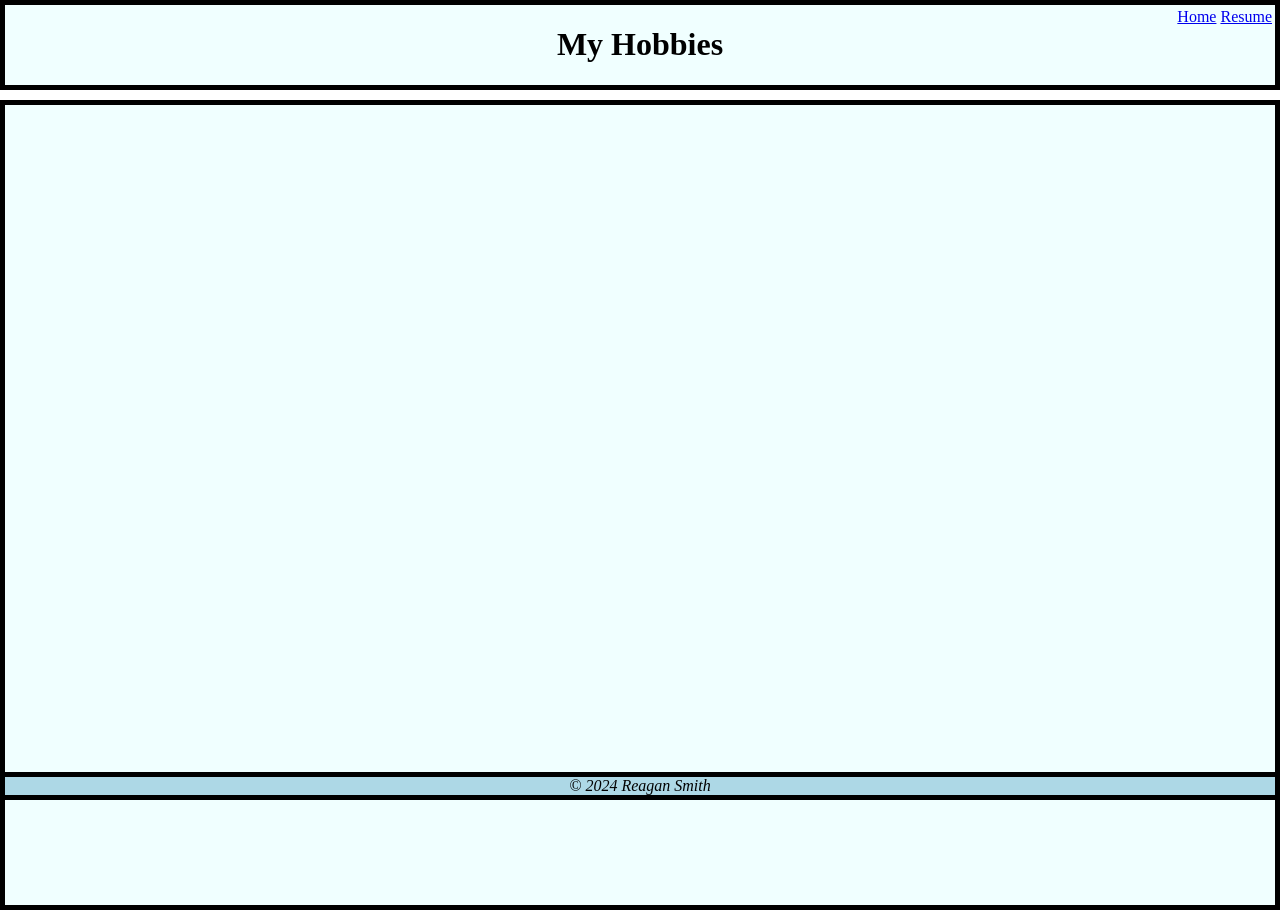
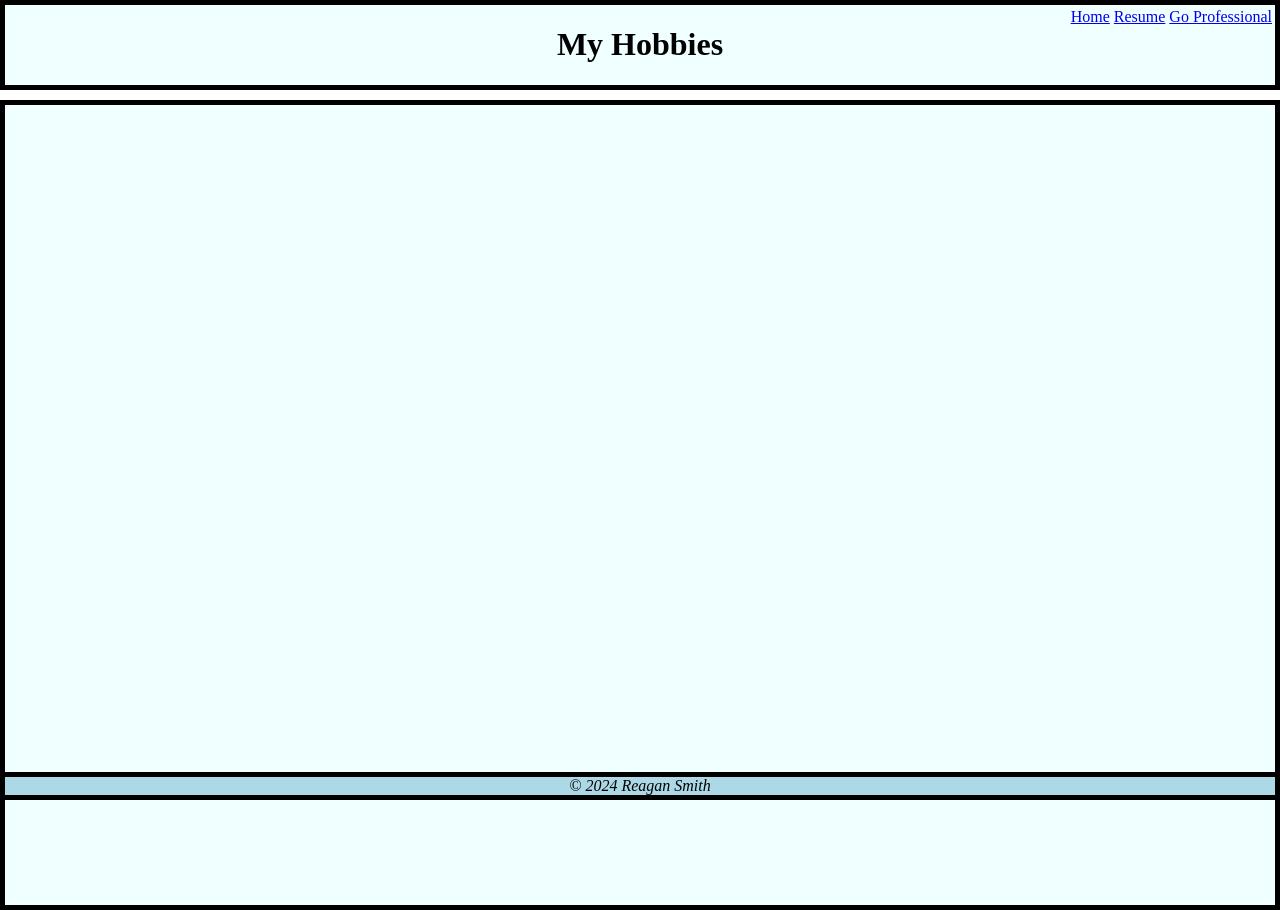
Before and after one commit to R3agaNsmiTH/is201, a plain HTML site: page website/html/about.html in a window 1280 px wide. Drawn offline with Linux system fonts and the light colour scheme.

Commit message:
Add files via upload

```diff
--- a/website/html/about.html
+++ b/website/html/about.html
@@ -17,6 +17,7 @@
     <div class="nav">
         <a href="../index.html">Home</a>
         <a href="resume.html">Resume</a>
+        <a href="../../index.html">Go Professional</a>
     </div>
 </body>
 </html>
```
